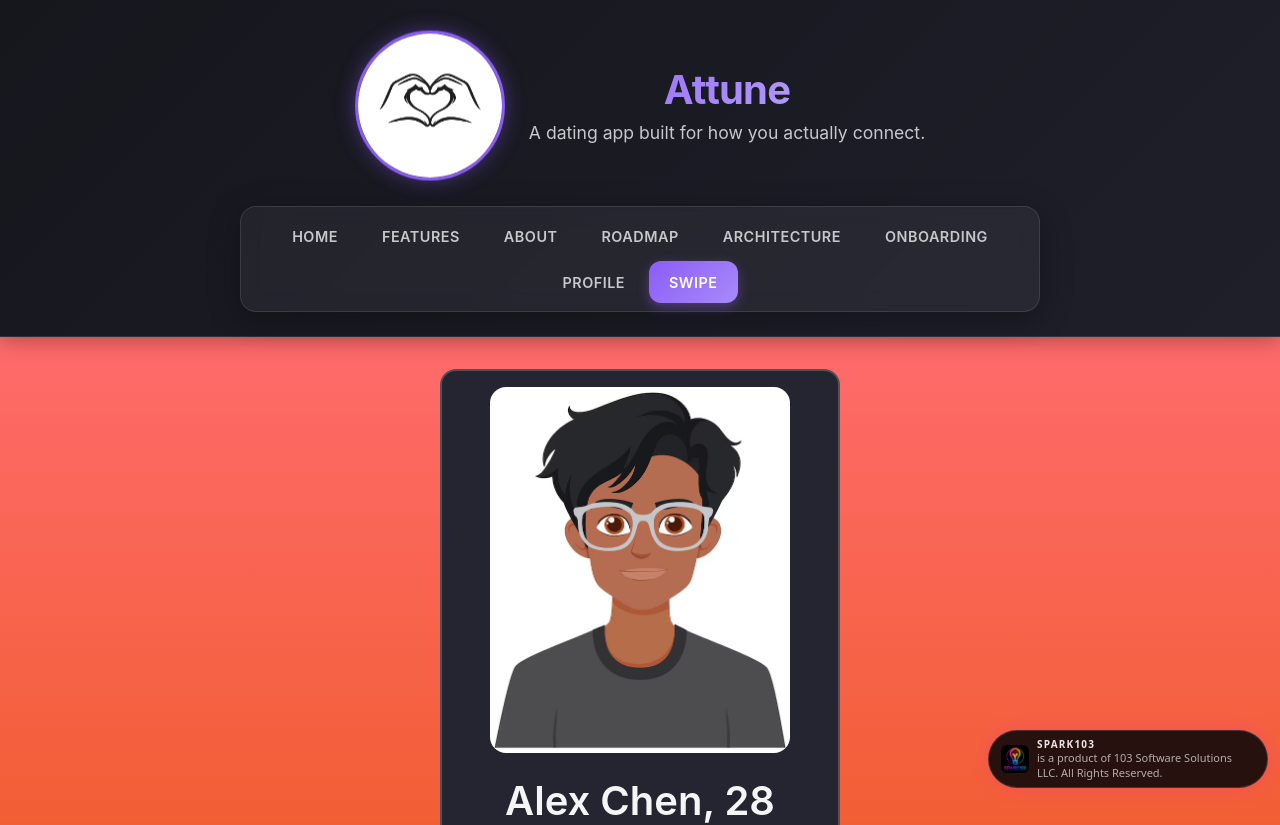
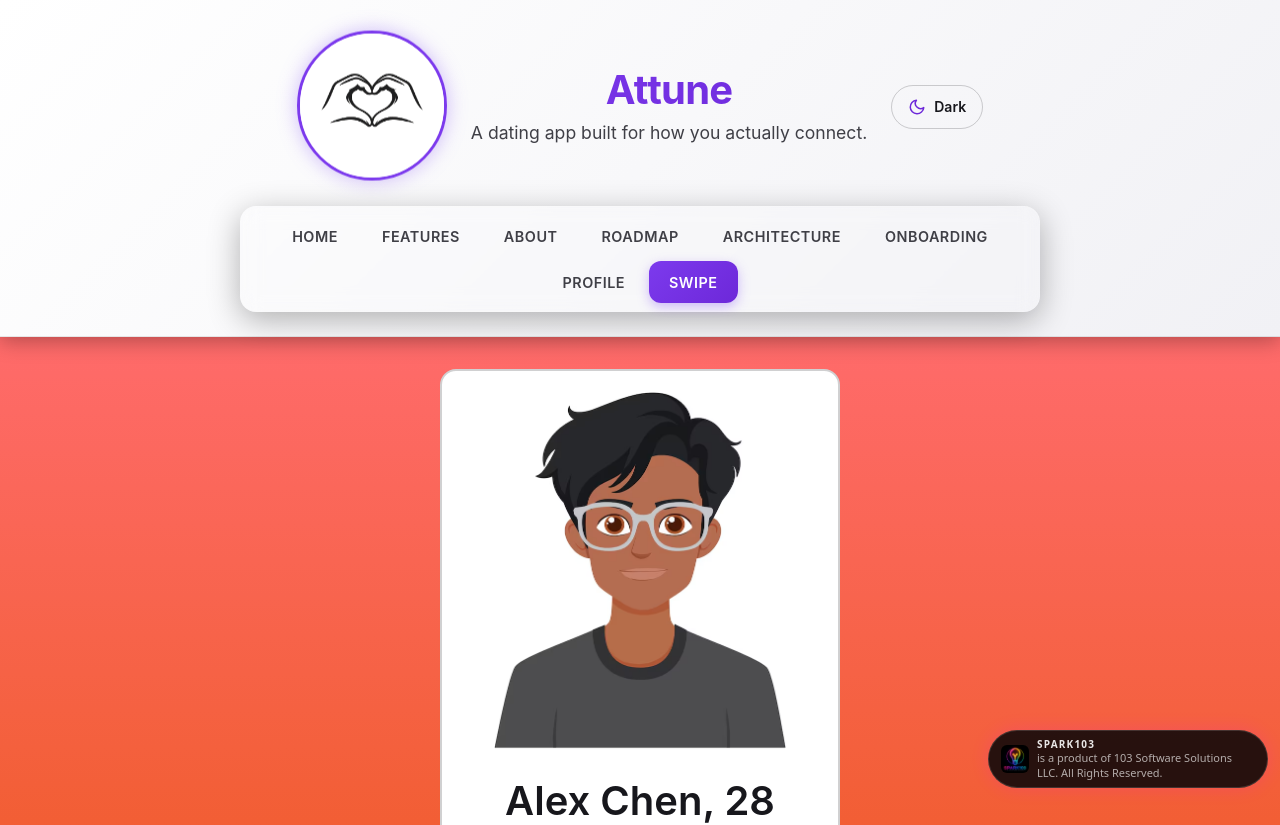
Before and after one commit to ikejones90002/attune-sample-website, a React (Vite) app: page /attune-sample-website/swipe in a window 1280 px wide. Shown: the top 825 px of the page. Built offline with nearby package versions, Linux system fonts and the light colour scheme.

Commit message:
Attune roadmap Step 1: design tokens, light/dark theming, Pages deploy workflow

```diff
--- a/src/App.tsx
+++ b/src/App.tsx
@@ -2,6 +2,7 @@ import { BrowserRouter as Router, Routes, Route, Link, useLocation } from 'react
 import { useState } from 'react';
 import './App.css';
 import { Logo } from './components/Logo';
+import { ThemeToggle } from './components/ThemeToggle';
 import Home from './pages/Home';
 import Features from './pages/Features';
 import About from './pages/About';
@@ -67,6 +68,7 @@ function App() {
               <h1>Attune</h1>
               <p>A dating app built for how you actually connect.</p>
             </div>
+            <ThemeToggle />
           </div>
           <Navigation />
         </header>
```
